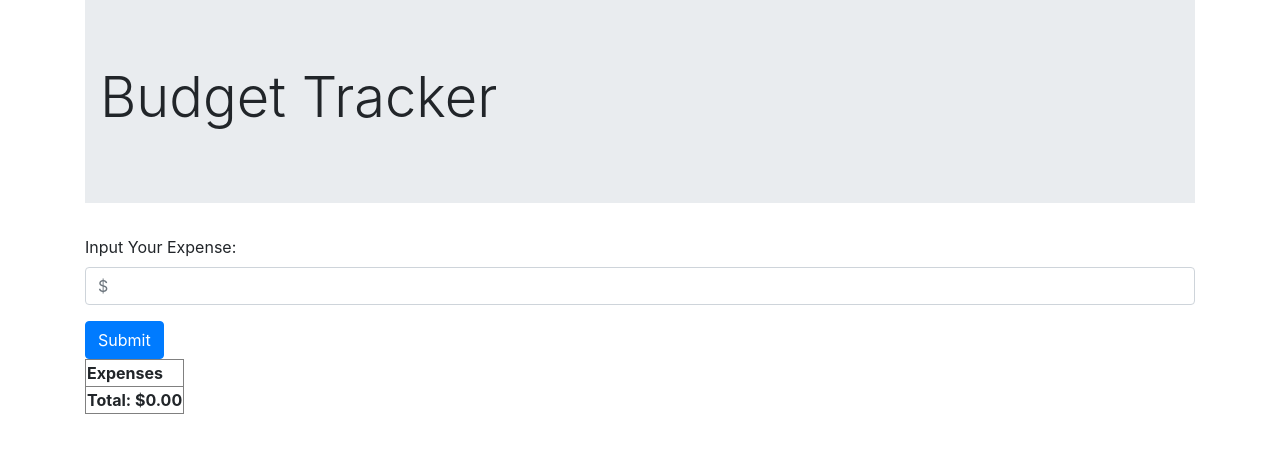
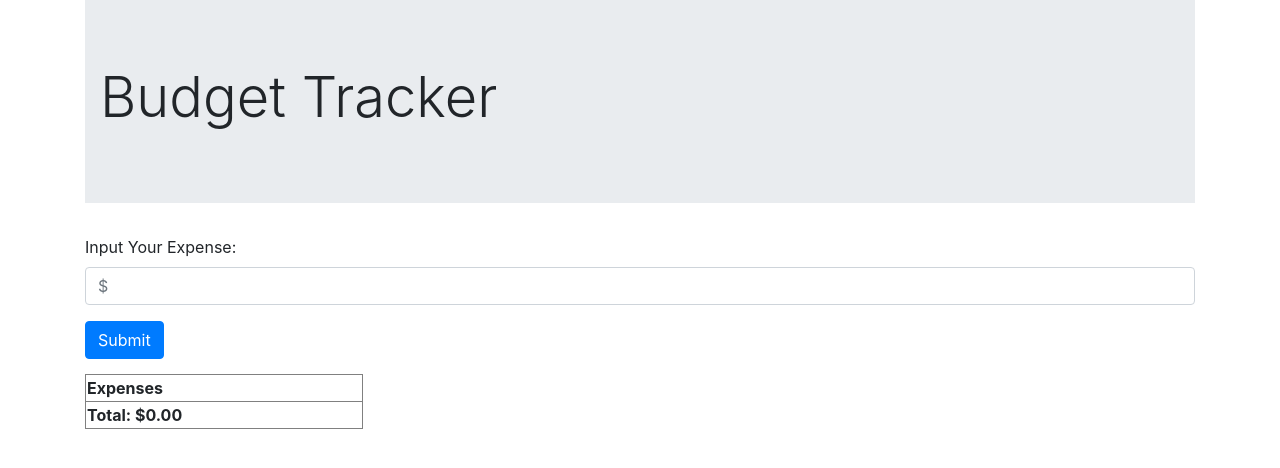
Before and after one commit to Mleuer/Budget-Tracker, a React (Create React App) app: page / in a window 1280 px wide. Shown: the top 468 px of the page. Built offline with nearby package versions, Linux system fonts and the light colour scheme.

Commit message:
Add table styles

```diff
--- a/src/components/table.js
+++ b/src/components/table.js
@@ -6,9 +6,15 @@ function Table(props) {
     return "$" + expense + ".00";
   }
 
+  const tableStyle = {
+    width: "25%",
+    border: "1",
+    marginTop: "15px"
+  }
+
   return (
     <>
-      <table border="1">
+      <table border={tableStyle.border} style={tableStyle}>
         <thead>
           <tr>
             <th>Expenses</th>
```
